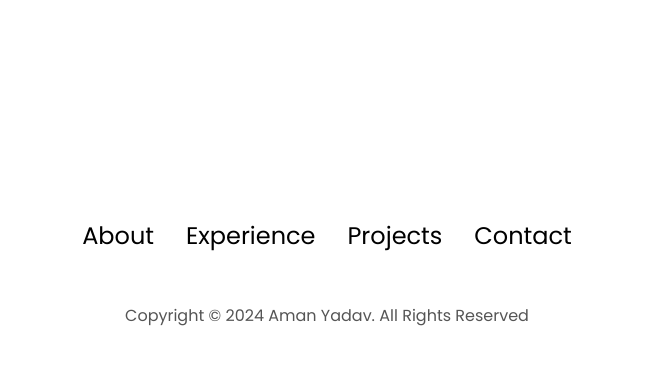
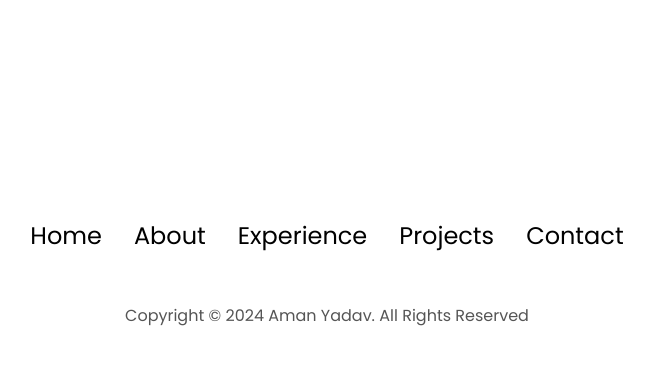
Before and after one commit to aman868987/Portfolio, a plain HTML site: page index.html in a window 1280 px wide. Shown: the part 3473-3838 px from the top of the page, without its empty margins (313-967 px from the left). Drawn offline with Linux system fonts and the light colour scheme.

Commit message:
added home navigation

```diff
--- a/index.html
+++ b/index.html
@@ -113,7 +113,7 @@
       </div>
     </div>
     <img
-      src="./assets/arrow.png"
+      src="/assets/arrow.png"
       class="icon arrow"
       onclick="location.href='./#experience'"
       alt=""
@@ -234,7 +234,7 @@
       alt=""
     />
     </section>
-<section id="projects">
+    <section id="projects">
       <p class="section_text_p1">Browse My Recent</p>
       <h1 class="title">Projects</h1>
       <div class="experience-details-container">
@@ -343,6 +343,7 @@
       <nav>
         <div class="nav-links-container">
           <ul class="nav-links">
+            <li><a onclick="scrollToTop()">Home</a></li>
             <li><a href="#about">About</a></li>
             <li><a href="#experience">Experience</a></li>
             <li><a href="#projects">Projects</a></li>
--- a/script.js
+++ b/script.js
@@ -5,3 +5,10 @@ function toggleMenu(){
     menu.classList.toggle("open");
     icon.classList.toggle("open");
 }
+
+function scrollToTop() {
+    window.scrollTo({
+      top: 0,
+      behavior: 'smooth'
+    });
+  }
--- a/style.css
+++ b/style.css
@@ -45,6 +45,7 @@ a {
   color: black;
   text-decoration: none;
   text-decoration-color: white;
+  cursor: pointer;
 }
 a:hover {
   color: grey;
```
